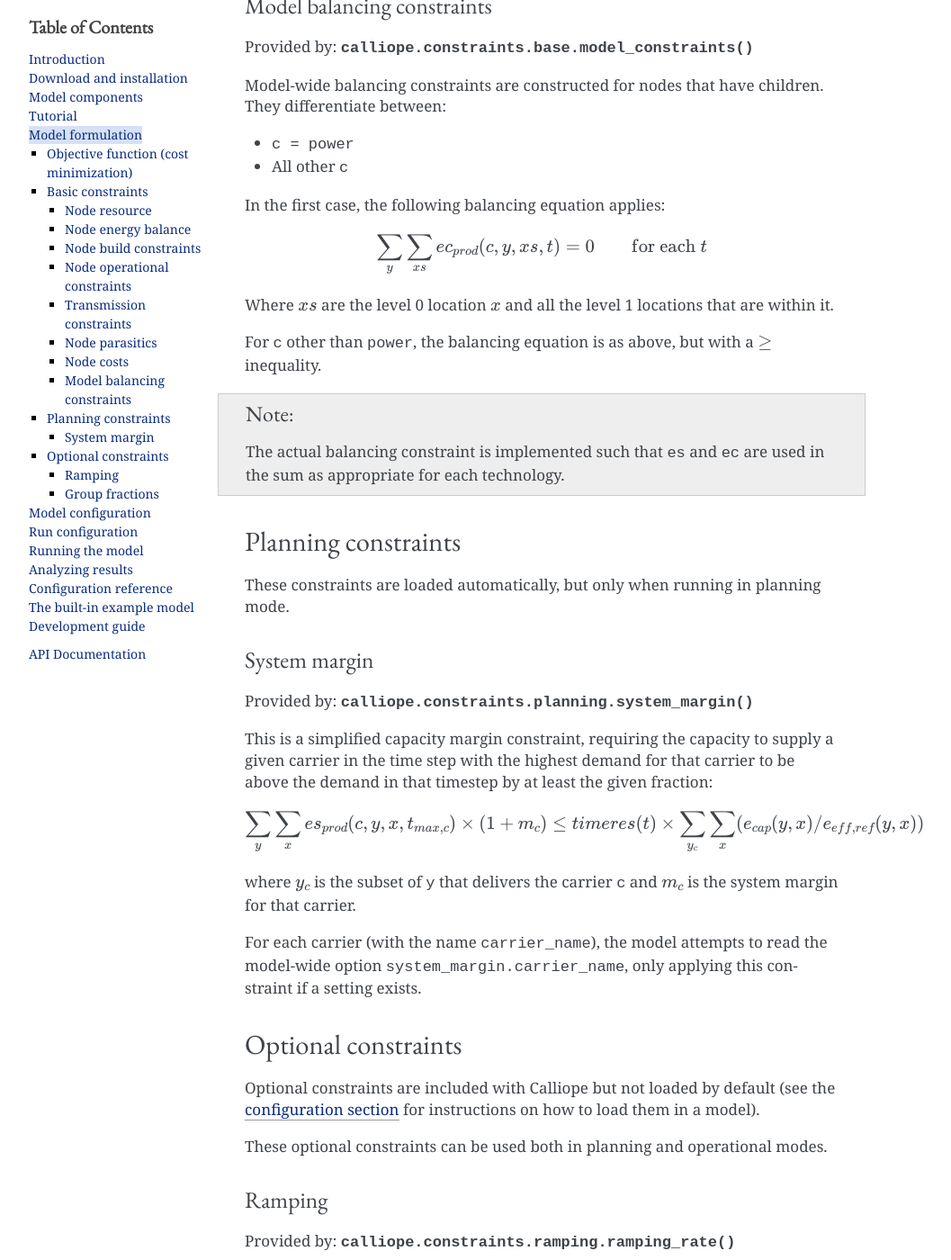
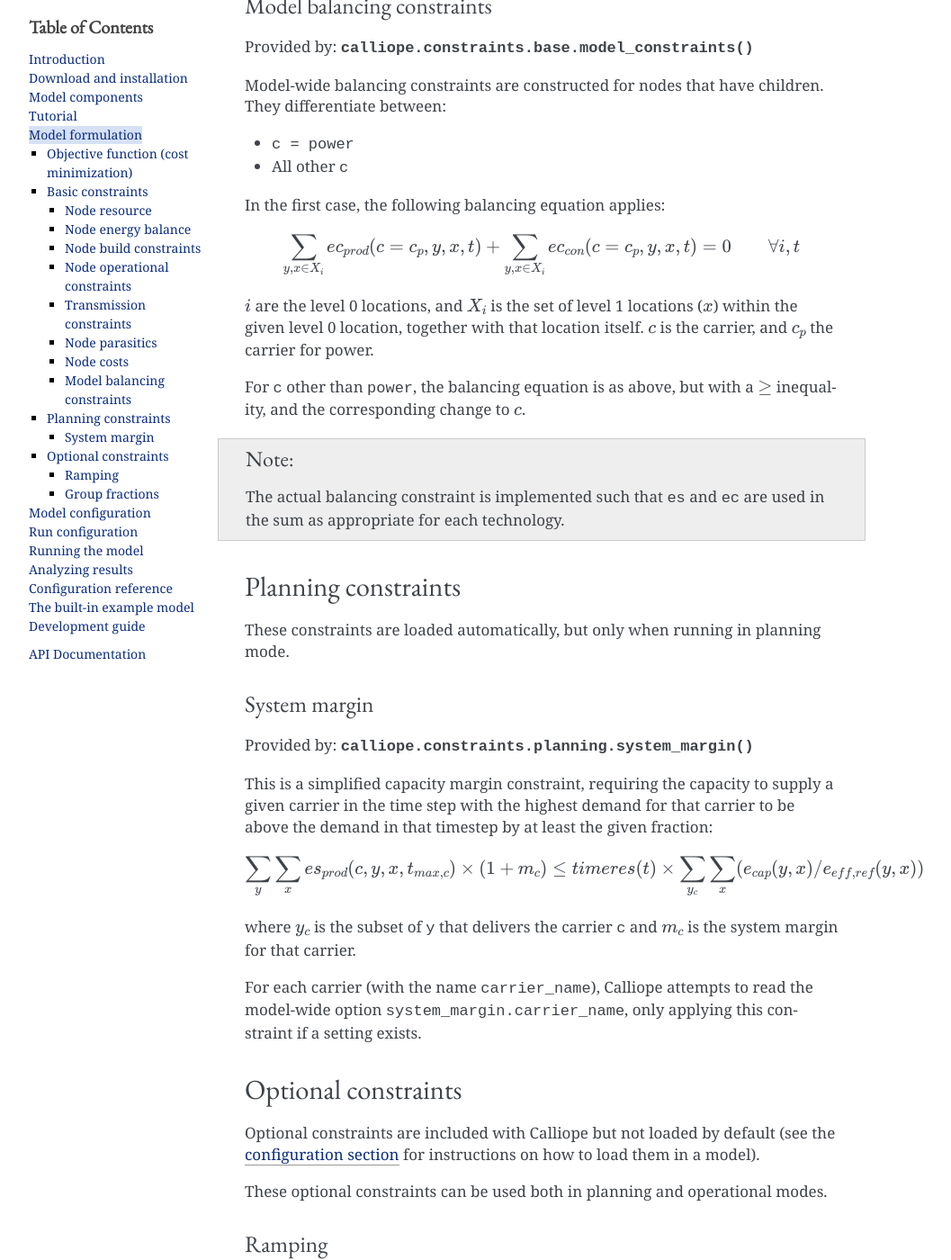
Before and after one commit to calliope-project/calliope, a Sphinx documentation site: the page built from doc/user/formulation.rst, in a window 1280 px wide and 1400 px high, scrolled down 8569 px. Shown: the whole window at 90% size, without its empty margins (148-1205 px from the left). Built offline with Sphinx 7.4.7, drawn with Linux system fonts in a browser that asks for light colours; pages that are not in the unit, such as notebooks, are missing from menus; some of the changed text lies outside the part shown.

Commit message:
Docs: minor improvements to formulation

```diff
--- a/doc/user/formulation.rst
+++ b/doc/user/formulation.rst
@@ -15,9 +15,9 @@ The default objective function minimizes cost:
 
 .. math::
 
-   min: z = \sum_y (weight(y) \times \sum_x cost(y, x, k))
+   min: z = \sum_y (weight(y) \times \sum_x cost(y, x, k=k_{m}))
 
-where :math:`k=monetary`.
+where :math:`k_{m}` is the monetary cost class.
 
 Alternative objective functions can be used by setting the ``objective`` in the model configuration (see :ref:`config_reference_model_wide`).
 
@@ -346,11 +346,11 @@ In the first case, the following balancing equation applies:
 
 .. math::
 
-   \sum_y \sum_{xs} ec_{prod}(c, y, xs, t) = 0 \qquad\text{for each } t
+   \sum_{y, x \in X_{i}} ec_{prod}(c=c_{p}, y, x, t) + \sum_{y, x \in X_{i}} ec_{con}(c=c_{p}, y, x, t) = 0 \qquad\forall i, t
 
-Where :math:`xs` are the level 0 location :math:`x` and all the level 1 locations that are within it.
+:math:`i` are the level 0 locations, and :math:`X_{i}` is the set of level 1 locations (:math:`x`) within the given level 0 location, together with that location itself. :math:`c` is the carrier, and :math:`c_{p}` the carrier for power.
 
-For ``c`` other than ``power``, the balancing equation is as above, but with a :math:`\geq` inequality.
+For ``c`` other than ``power``, the balancing equation is as above, but with a :math:`\geq` inequality, and the corresponding change to :math:`c`.
 
 .. Note:: The actual balancing constraint is implemented such that ``es`` and ``ec`` are used in the sum as appropriate for each technology.
 
@@ -375,7 +375,7 @@ This is a simplified capacity margin constraint, requiring the capacity to suppl
 
 where :math:`y_{c}` is the subset of ``y`` that delivers the carrier ``c`` and :math:`m_{c}` is the system margin for that carrier.
 
-For each carrier (with the name ``carrier_name``), the model attempts to read the model-wide option ``system_margin.carrier_name``, only applying this constraint if a setting exists.
+For each carrier (with the name ``carrier_name``), Calliope attempts to read the model-wide option ``system_margin.carrier_name``, only applying this constraint if a setting exists.
 
 .. _optional_constraints:
 
```
